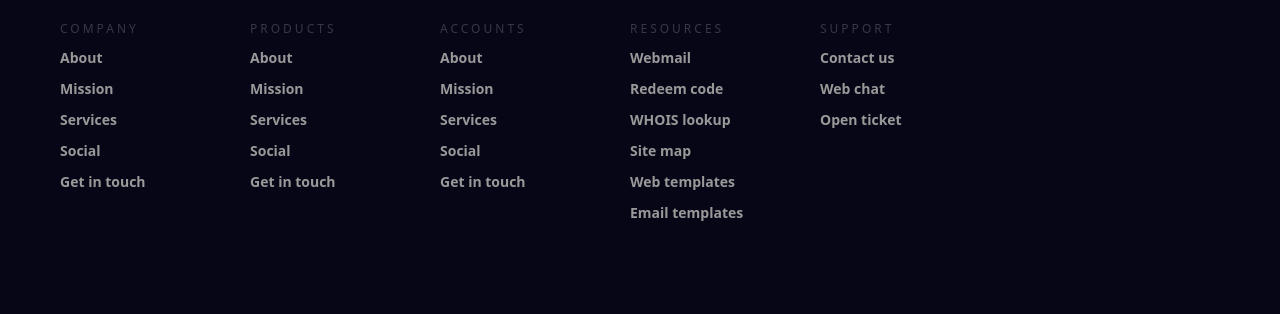
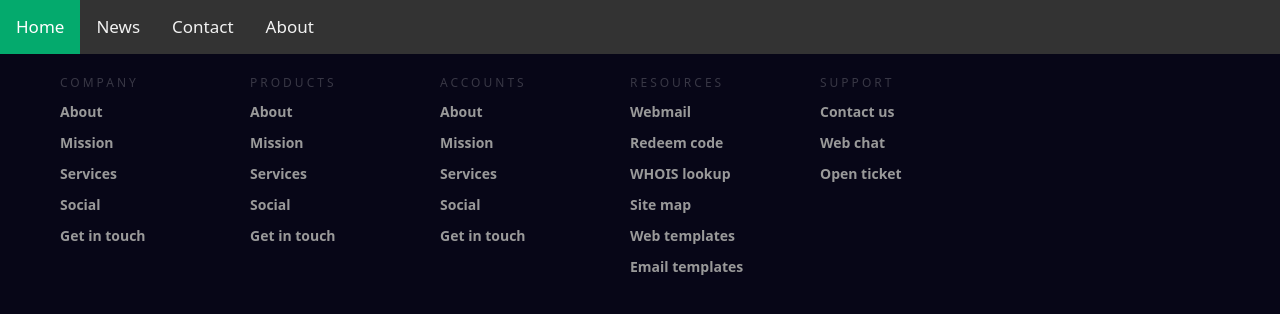
Before and after one commit to MarijaVukovicc/zubarreact, a React (Create React App) app: page / in a window 1280 px wide. Shown: the top 314 px of the page. Built offline with nearby package versions, Linux system fonts and the light colour scheme.

Commit message:
dodata komponenta navbar

```diff
--- a/src/App.css
+++ b/src/App.css
@@ -112,3 +112,87 @@ html,body {
     width: 100%;
   }
 }
+
+/**/
+
+.brand {
+  font-weight: bold;
+  font-size: 20px; }
+
+.site-header {
+  position: relative;
+  background-color: #def7ff; }
+
+.site-header__wrapper {
+  padding-top: 1rem;
+  padding-bottom: 1rem; }
+  @media (min-width: 600px) {
+    .site-header__wrapper {
+      display: flex;
+      justify-content: space-between;
+      align-items: center;
+      padding-top: 0;
+      padding-bottom: 0; } }
+@media (min-width: 600px) {
+  .nav__wrapper {
+    display: flex; } }
+
+@media (max-width: 599px) {
+  .nav__wrapper {
+    position: absolute;
+    top: 100%;
+    right: 0;
+    left: 0;
+    z-index: -1;
+    background-color: #d9f0f7;
+    visibility: hidden;
+    opacity: 0;
+    transform: translateY(-100%);
+    transition: transform 0.3s ease-out, opacity 0.3s ease-out; }
+    .nav__wrapper.active {
+      visibility: visible;
+      opacity: 1;
+      transform: translateY(0); } }
+
+.nav__item a {
+  display: block;
+  padding: 1.5rem 1rem; }
+
+.nav__toggle {
+  display: none; }
+  @media (max-width: 599px) {
+    .nav__toggle {
+      display: block;
+      position: absolute;
+      right: 1rem;
+      top: 1rem; } }
+
+      /**/
+
+     /* Add a black background color to the top navigation */
+.topnav {
+  background-color: #333;
+  overflow: hidden;
+}
+
+/* Style the links inside the navigation bar */
+.topnav a {
+  float: left;
+  color: #f2f2f2;
+  text-align: center;
+  padding: 14px 16px;
+  text-decoration: none;
+  font-size: 17px;
+}
+
+/* Change the color of links on hover */
+.topnav a:hover {
+  background-color: #ddd;
+  color: black;
+}
+
+/* Add a color to the active/current link */
+.topnav a.active {
+  background-color: #04AA6D;
+  color: white;
+}
--- a/src/App.js
+++ b/src/App.js
@@ -1,10 +1,11 @@
-import logo from './logo.svg';
 import './App.css';
 import Footer from './komponente/Footer';
+import NavBar from './komponente/NavBar';
 
 function App() {
   return (
     <div>
+      <NavBar></NavBar>
      <Footer></Footer>
     </div>
   );
--- /dev/null
+++ b/src/komponente/NavBar.jsx
@@ -0,0 +1,16 @@
+import React from 'react'
+
+function NavBar() {
+  return (
+    <div>
+        <div class="topnav">
+  <a class="active" href="#home">Home</a>
+  <a href="#news">News</a>
+  <a href="#contact">Contact</a>
+  <a href="#about">About</a>
+</div>
+    </div>
+  )
+}
+
+export default NavBar;
```
